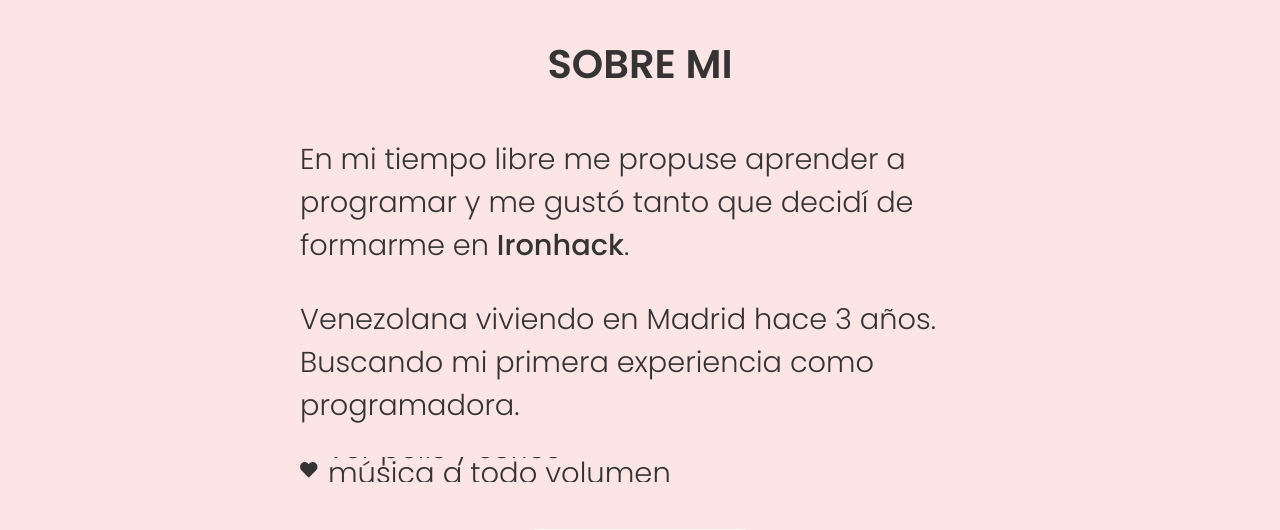
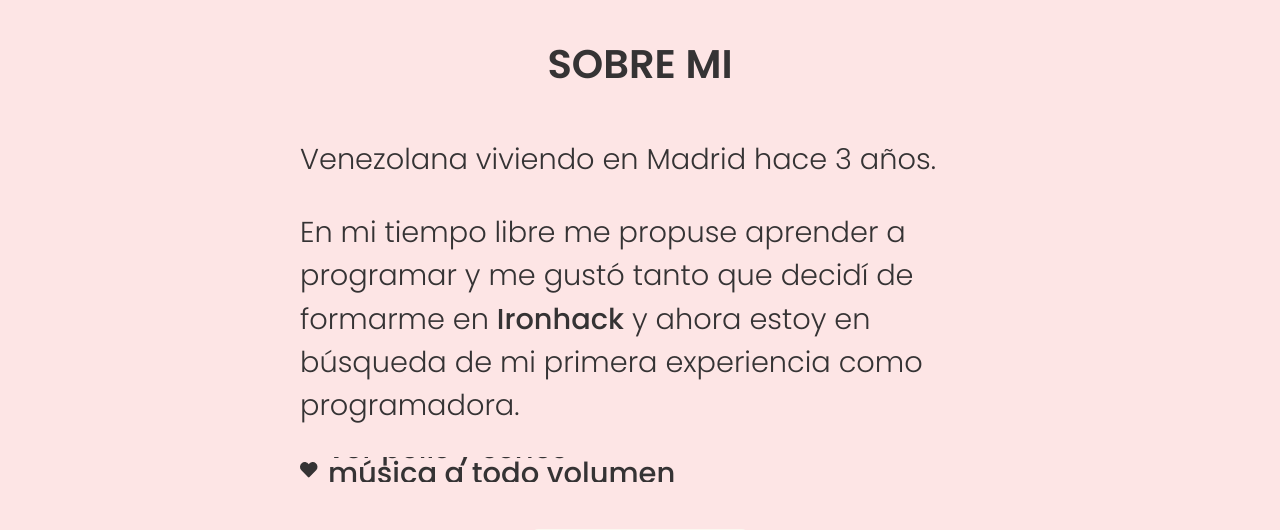
Before and after one commit to PatriciaJuradoDeBilbao/portfolio, a React (Create React App) app: page / in a window 1280 px wide. Shown: the part 860-1390 px from the top of the page. Built offline with nearby package versions, Linux system fonts and the light colour scheme.

Commit message:
add new info in about me

```diff
--- a/src/components/AboutMe.css
+++ b/src/components/AboutMe.css
@@ -100,11 +100,10 @@
 
   .rotating-text {
     font-size: 20px;
-    font-weight: 500;
   }
 
   .inner {
-    font-weight: 300;
+    font-weight: 500;
     position: absolute;
     height: 25px;
     line-height: 25px;
--- a/src/components/AboutMe.js
+++ b/src/components/AboutMe.js
@@ -17,8 +17,8 @@ const AboutMe = () => {
             <Slide bottom duration={2000}>
                 <article className="about">
 
-                    <p className="about-text">En mi tiempo libre me propuse aprender a programar y me gustó tanto que decidí de formarme en <b>Ironhack</b>. </p>
-                    <p className="about-text">Venezolana viviendo en Madrid hace 3 años. Buscando mi primera experiencia como programadora.</p>
+                    <p className="about-text">Venezolana viviendo en Madrid hace 3 años.</p>
+                    <p className="about-text">En mi tiempo libre me propuse aprender a programar y me gustó tanto que decidí de formarme en <b>Ironhack</b> y ahora estoy en búsqueda de mi primera experiencia como programadora.</p>
                     <div className="outer">
                         <h1 className="rotating-text">{heart} &nbsp;
                             <div className="inner">
```
